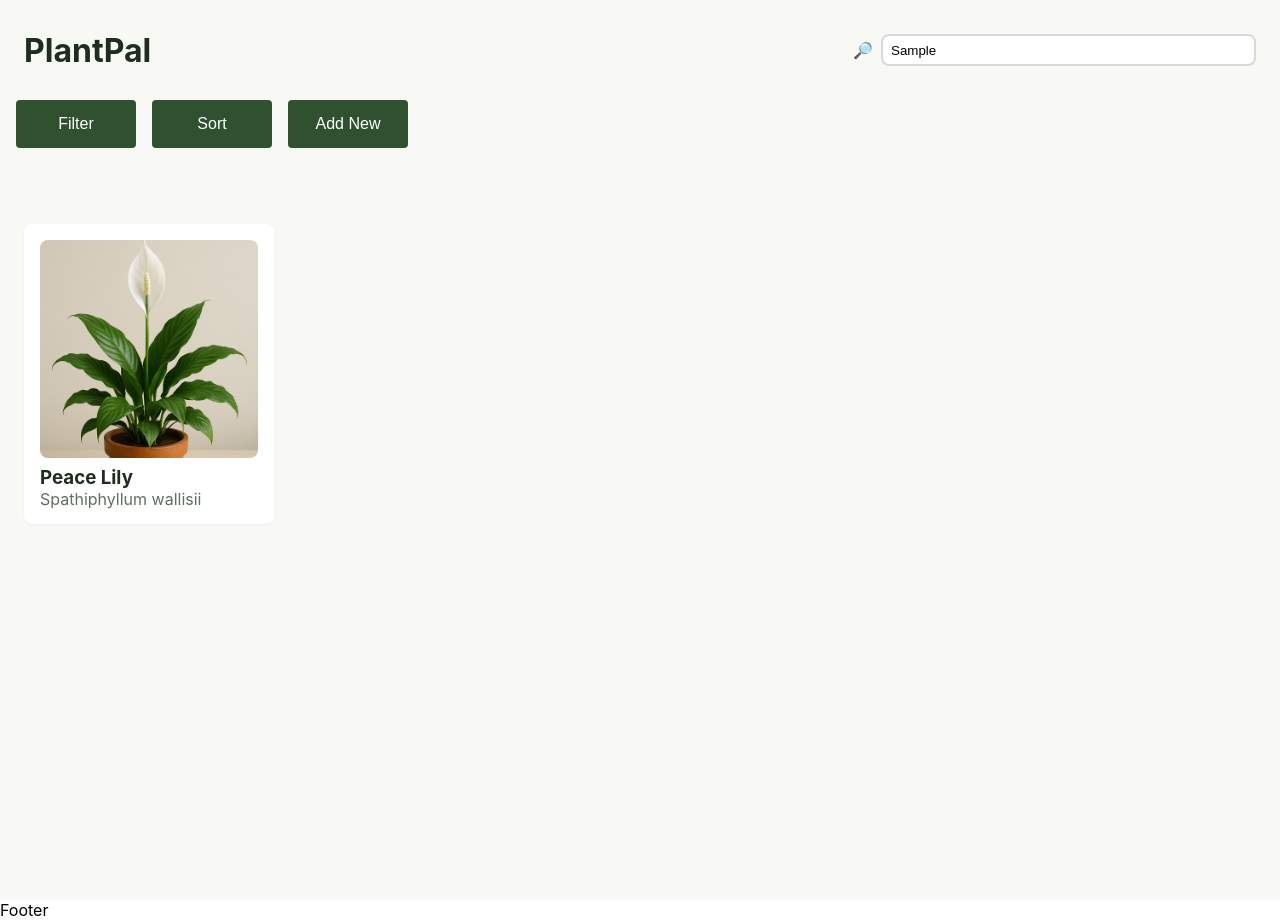
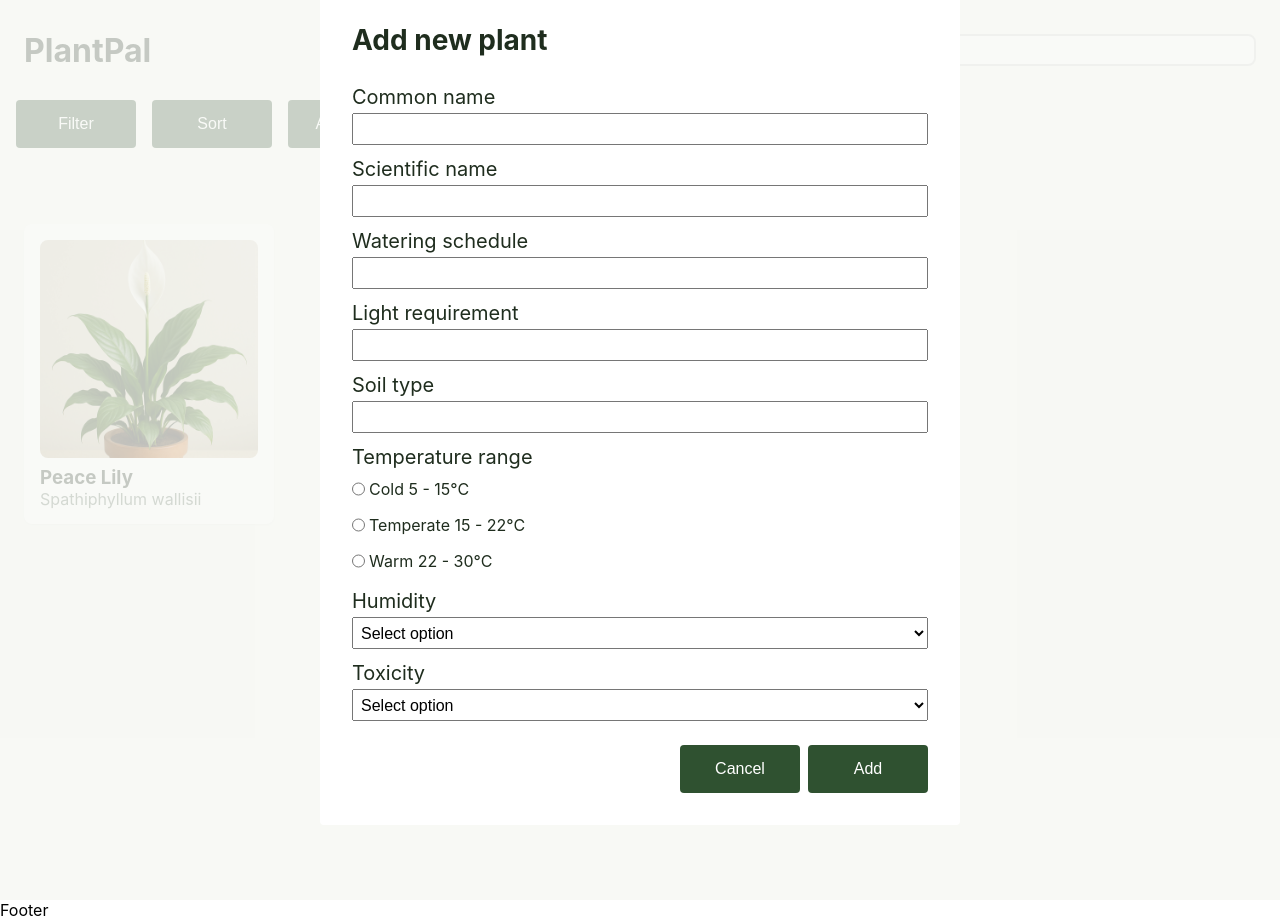
Before and after one commit to DavidJad88/group-assignment-2, a React (Vite) app: page / in a window 1280 px wide. Both pictures are taken after typing "Sample" into the empty fields and a click on the button "Add New". Built offline with nearby package versions, Linux system fonts and the light colour scheme.

Commit message:
add form and styling

```diff
--- a/src/components/Button/Button.jsx
+++ b/src/components/Button/Button.jsx
@@ -1,11 +1,9 @@
 import styles from "./Button.module.css";
 
-const Button = ({ children }) => {
+const Button = ({children="click", className, onClick, disabled=false, ariaLabel}) => {
   return (
-    <>
-      <button className={styles.button}>{children}</button>
-    </>
-  );
-};
+    <button className={`${styles.button} ${className}`} onClick={onClick} disabled={disabled} aria-label={ariaLabel}>{children}</button>
+  )
+}
 
 export default Button;
--- a/src/components/Form/Form.jsx
+++ b/src/components/Form/Form.jsx
@@ -1,7 +1,68 @@
+import Button from "../Button/Button";
 import styles from "./Form.module.css";
 
 const Form = () => {
-  return <div>Form</div>;
+  return (
+    <form className={styles.form}>
+      <h2 className={styles.formTitle}>Add new plant</h2>
+      <div className={styles.formGroup}>
+        <label htmlFor="common-name">Common name</label>
+        <input type="text" name="commonName" id="common-name"/>
+      </div>
+      <div className={styles.formGroup}>
+        <label htmlFor="scientific-name">Scientific name</label>
+        <input type="text" name="scientificName" id="scientific-name"/>
+      </div>
+      <div className={styles.formGroup}>
+        <label htmlFor="watering-schedule">Watering schedule</label>
+        <input type="text" name="wateringSchedule" id="watering-schedule"/>
+      </div>
+      <div className={styles.formGroup}>
+        <label htmlFor="light-requirement">Light requirement</label>
+        <input type="text" name="lightRequirement" id="light-requirement"/>
+      </div>
+      <div className={styles.formGroup}>
+        <label htmlFor="soil-type">Soil type</label>
+        <input type="text" name="soilType" id="soil-type"/>
+      </div>
+      <div className={styles.formGroup}>
+        <label htmlFor="temperature-range">Temperature range</label>
+        <div className={styles.radioContainer}>
+          <input type="radio" name="temperatureRange" id="cold" value={"cold"}></input>
+          <label htmlFor="cold">Cold 5 - 15°C</label>
+        </div>
+        <div className={styles.radioContainer}>
+          <input type="radio" name="temperatureRange" id="temperate" value={"temperate"}></input>
+          <label htmlFor="temperate">Temperate 15 - 22°C</label>
+        </div>
+        <div className={styles.radioContainer}>
+          <input type="radio" name="temperatureRange" id="warm" value={"warm"}></input>
+          <label htmlFor="warm">Warm 22 - 30°C</label>
+        </div>
+      </div>
+      <div className={styles.formGroup}>
+        <label htmlFor="humidity">Humidity</label>
+        <select name="humidity" id="humidity">
+          <option value="">Select option</option>
+          <option value="low">Low</option>
+          <option value="medium">Medium</option>
+          <option value="high">High</option>
+        </select>
+      </div>
+      <div className={styles.formGroup}>
+        <label htmlFor="toxicity">Toxicity</label>
+        <select name="toxicity" id="toxicity">
+          <option value="">Select option</option>
+          <option value="toxic">Toxic</option>
+          <option value="non-toxic">Non-toxic</option>
+        </select>
+      </div>
+      <div className={styles.buttonContainer}>
+        <Button className={styles.secondaryButton}>Cancel</Button>
+        <Button>Add</Button>
+      </div>
+    </form>
+  )
 };
 
 export default Form;
--- a/src/components/Form/Form.module.css
+++ b/src/components/Form/Form.module.css
@@ -2,3 +2,81 @@
   font-size: var(--font-size-small);
   color: var(--color-text-muted);
 }
+
+.form {
+  width: 50%;
+  max-width: 650px;
+  height: auto;
+  display: flex;
+  flex-direction: column;
+  min-height: 600px;
+  background-color: var(--color-background-card);
+  padding: var(--spacing-xl);
+  gap: var(--spacing-sm);
+  border-radius: var(--radius-small);
+  color: var(--color-text-primary);
+}
+
+.formTitle {
+  font-size: var(--font-size-title);
+  padding: var(--spacing-md) 0;
+}
+
+.formGroup {
+  display: flex;
+  flex-direction: column;
+  gap: var(--spacing-xs);
+  padding-top: var(--spacing-xs);
+}
+
+.formGroup input,
+.formGroup select {
+  height: 32px;
+  font-size: var(--font-size-base);
+  padding-left: var(--spacing-xs);
+}
+
+.formGroup label {
+  font-size: var(--font-size-large);
+}
+
+.radioContainer {
+  display: flex;
+  align-items: center;
+  gap: var(--spacing-xs);
+}
+
+.radioContainer label {
+  font-size: var(--font-size-base);
+}
+
+.radioContainer input:checked {
+  accent-color: var(--color-button-primary);
+}
+
+.buttonContainer {
+  display: flex;
+  gap: var(--spacing-sm);
+  justify-content: flex-end;
+  padding-top: var(--spacing-md);
+}
+
+@media screen and (max-width: 1024px) {
+  .form {
+    width: 70%;
+  }
+}
+
+@media screen and (max-width: 768px) {
+  .form {
+    width: 85%;
+    padding: var(--spacing-lg);
+  }
+}
+
+@media screen and (max-width: 430px) {
+  .form {
+    width: 100%;
+    padding: var(--spacing-md);
+  }
+}
--- a/src/components/FormModal/FormModal.jsx
+++ b/src/components/FormModal/FormModal.jsx
@@ -1,6 +1,10 @@
+import Form from "../Form/Form";
 import styles from "./FormModal.module.css";
+
 const FormModal = () => {
-  return <div>FormModal</div>;
+  return <div className={styles.formModal}>
+      <Form/>
+  </div>;
 };
 
 export default FormModal;
--- a/src/components/FormModal/FormModal.module.css
+++ b/src/components/FormModal/FormModal.module.css
@@ -0,0 +1,18 @@
+.formModal {
+    width: 100%;
+    height: 100%;
+    position: fixed;
+    top: 0;
+    left: 0;
+    background-color: var(--color-background-modal);
+    z-index: 10;
+    display: flex;
+    justify-content: center;
+    align-items: center;
+}
+
+@media screen and (max-width: 430px) {
+  .formModal {
+    align-items: flex-start;
+  }
+}
--- a/src/components/Main/Main.jsx
+++ b/src/components/Main/Main.jsx
@@ -5,17 +5,25 @@ import Filter from "../Filter/Filter";
 import Sort from "../Sort/Sort";
 import FormModal from "../FormModal/FormModal";
 import Button from "../Button/Button";
+import { useState } from "react";
 
 const Main = () => {
+  const [isAddingPlant, setIsAddingPlant] = useState(false);
+
+  const handleChange = () => {
+    setIsAddingPlant(true)
+  }
+
   return (
     <>
       <main className={styles.main}>
         <div className={styles.toolsContainer}>
           <Filter />
           <Sort />
-          <Button>Add New</Button>
+          <Button onClick={handleChange}>Add New</Button>
         </div>
         <PlantList />
+        {isAddingPlant && <FormModal></FormModal>}
       </main>
     </>
   );
--- a/src/index.css
+++ b/src/index.css
@@ -8,6 +8,7 @@
   /* Colors */
   --color-background-base: #f8f9f5;
   --color-background-card: #ffffff;
+  --color-background-modal: #f8f9f5c4;
   --color-secondary: #d3e5d1;
   --color-accent: #ffc107;
   --color-border: #d9d9d9;
```
